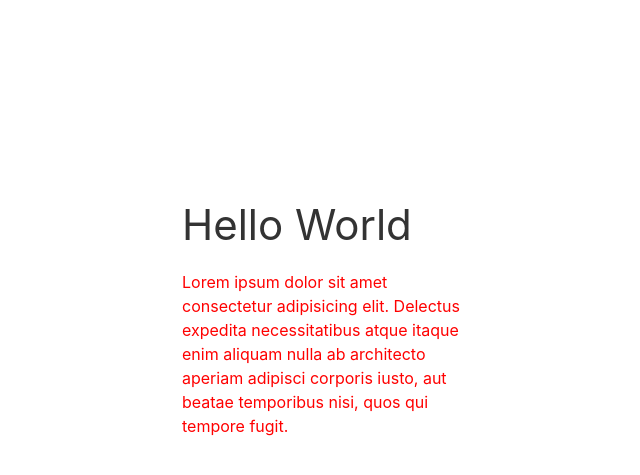
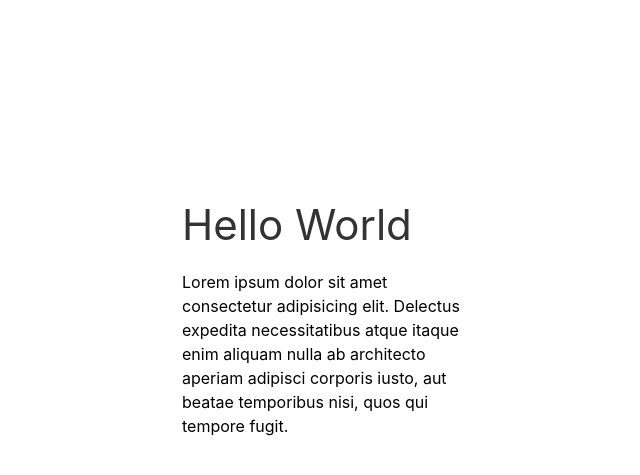
Before and after one commit to Yiannistaos/yiannistaos.github.io, a PHP site: page / in a window 1280 px wide. Shown: the top 475 px of the page, without its empty margins (308-948 px from the left). Run offline with PHP 8.4, Linux system fonts and the light colour scheme; some libraries are stand-ins or nearby versions.

Commit message:
Update style.css

```diff
--- a/assets/css/style.css
+++ b/assets/css/style.css
@@ -1,5 +1,5 @@
 * {
-    color: red;
+    color: #000;
 }
 body {
     width: 300px;
```
